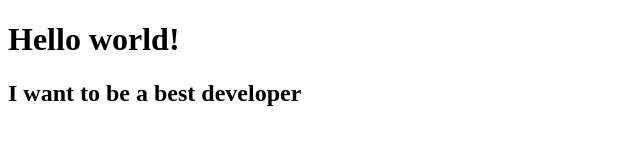
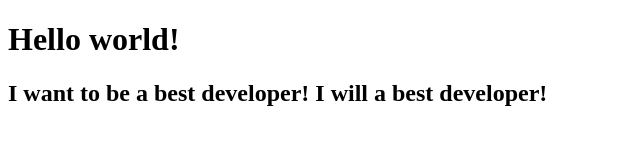
Before and after one commit to DenysMeerzon/newProject, a plain HTML site: page index.html in a window 1280 px wide. Shown: the whole page, without its empty margins (0-640 px from the left). Drawn offline with Linux system fonts and the light colour scheme.

Commit message:
add new sentence

```diff
--- a/index.html
+++ b/index.html
@@ -9,7 +9,7 @@
   </head>
   <body>
     <h1>Hello world!</h1>
-    <h2>I want to be a best developer</h2>
+    <h2>I want to be a best developer! I will a best developer!</h2>
     <script src="./app.js"></script>
   </body>
 </html>
```
